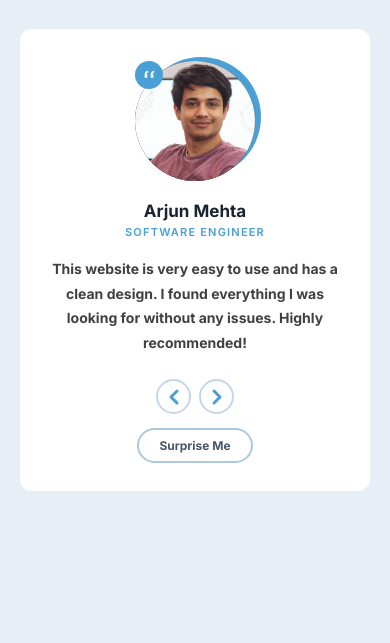
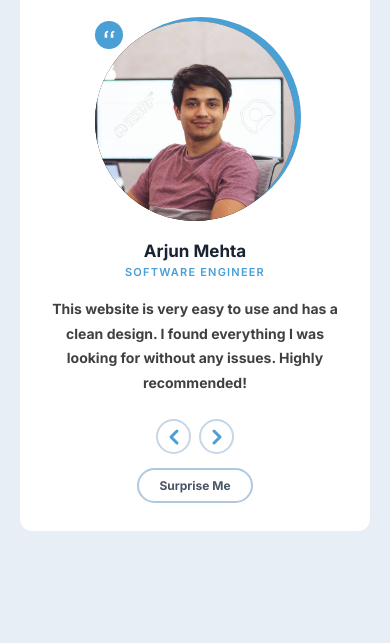
Before and after one commit to subhan420/review, a plain HTML site: page index.html in a window 390 px wide. Shown: the part 201-844 px from the top of the page. Drawn offline with Linux system fonts and the light colour scheme.

Commit message:
some changes done

```diff
--- a/style.css
+++ b/style.css
@@ -194,13 +194,13 @@
       }
 
       .avatar-wrap {
-        width: 120px;
-        height: 120px;
+        width: 200px;
+        height: 200px;
       }
 
       .avatar-ring {
-        width: 120px;
-        height: 120px;
+        width: 200px;
+        height: 200px;
         box-shadow: 6px -4px 0px 0px #4a9fd4;
       }
 
```
